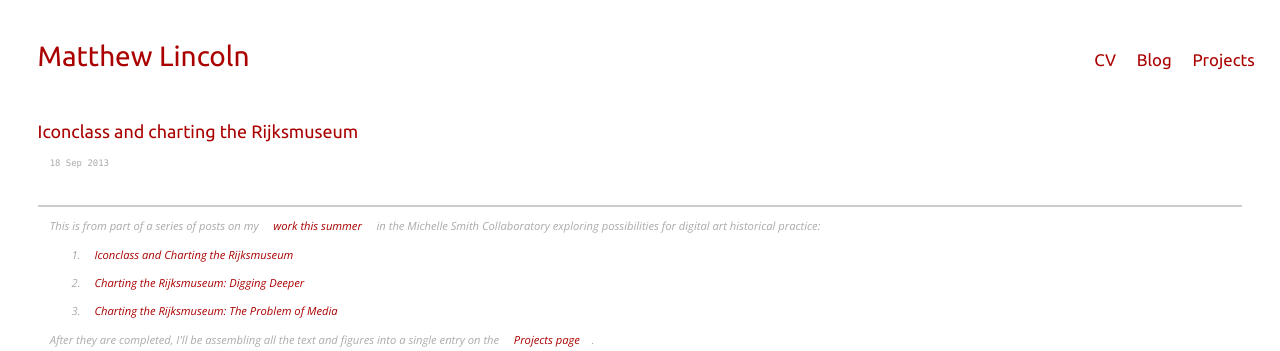
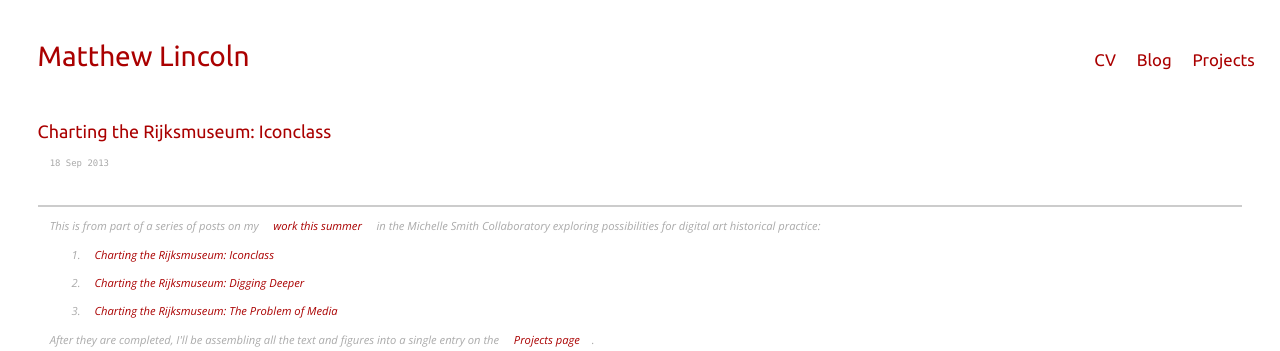
Before and after one commit to mdlincoln/mdlincoln.github.io, a Jekyll site: the page built from _posts/2013-09-18-iconclass-and-charting-the-rijksmuseum.md, in a window 1280 px wide and 900 px high. Shown: the top 351 px of the window. Built offline with Jekyll 4.4.1, drawn with Linux system fonts in a browser that asks for light colours; comment, search, counter and statistics services are not loaded.

Commit message:
Changing title of first RKM post

```diff
--- a/_includes/rkm.html
+++ b/_includes/rkm.html
@@ -5,7 +5,7 @@
 
 
 	<ol>
-		<li><a href="/2013/09/18/iconclass-and-charting-the-rijksmuseum.html">Iconclass and Charting the Rijksmuseum</a></li>
+		<li><a href="/2013/09/18/iconclass-and-charting-the-rijksmuseum.html">Charting the Rijksmuseum: Iconclass</a></li>
 		<li><a href="/2013/10/04/charting-the-rijksmuseum-digging-deeper.html">Charting the Rijksmuseum: Digging Deeper</a></li>
 		<li><a href="/2013/11/14/the-problem-of-media.html">Charting the Rijksmuseum: The Problem of Media</a></li>
 	</ol>
--- a/_posts/2013-09-18-iconclass-and-charting-the-rijksmuseum.md
+++ b/_posts/2013-09-18-iconclass-and-charting-the-rijksmuseum.md
@@ -1,7 +1,7 @@
 ---
 layout: post
 comments: true
-title: Iconclass and charting the Rijksmuseum
+title: "Charting the Rijksmuseum: Iconclass"
 date: 2013-09-18 8:30
 tags:
 - Art History
```
